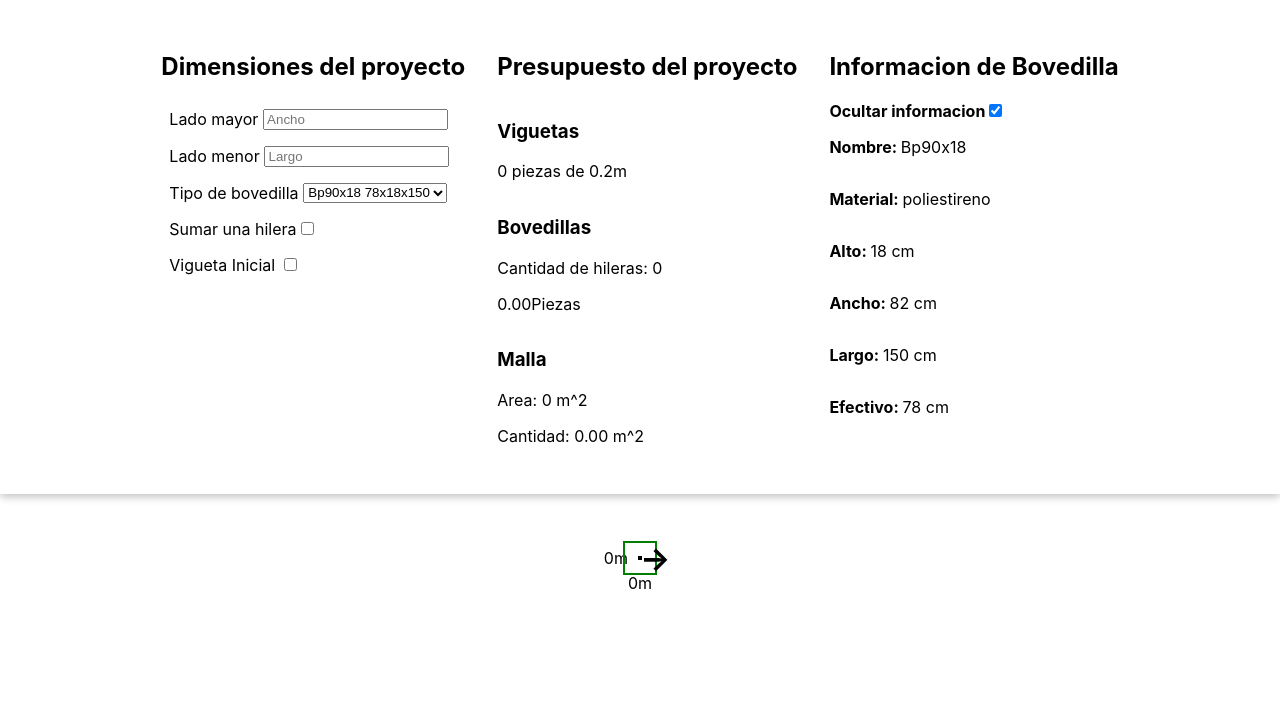
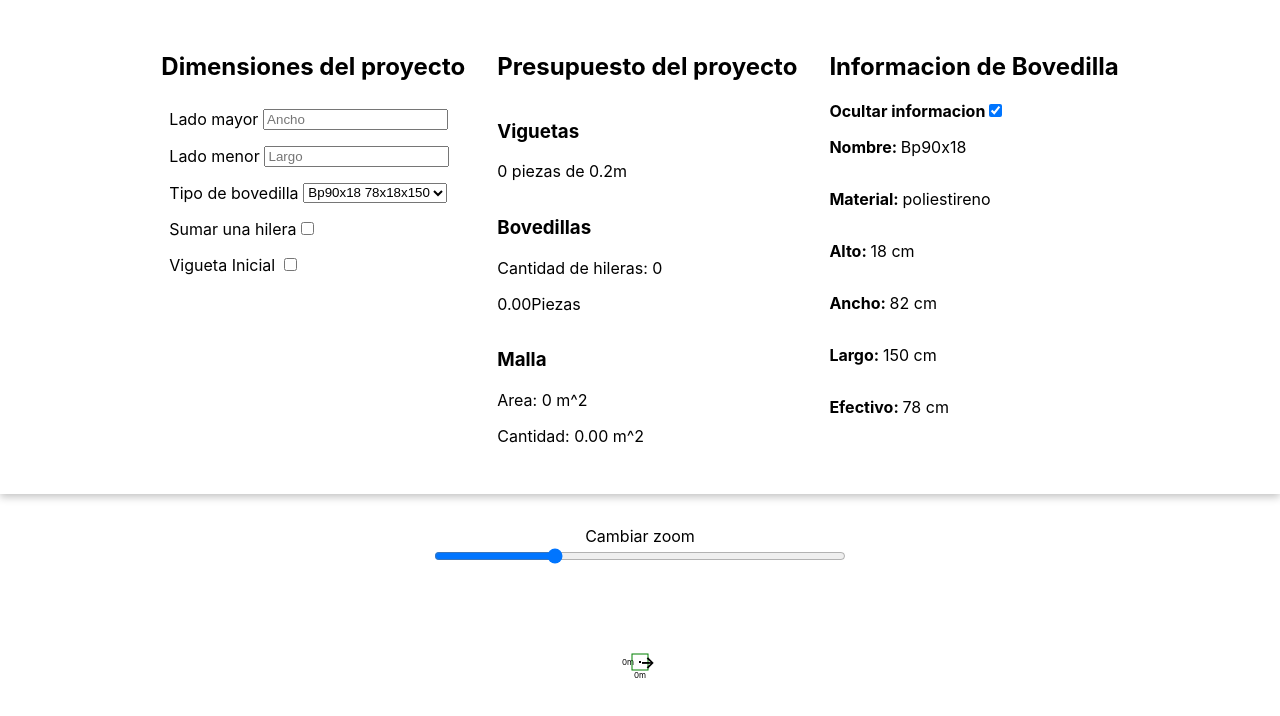
Before and after one commit to CarlosCr18/viguetas, a React (Create React App) app: page / in a window 1280 px wide. Shown: the top 716 px of the page. Built offline with nearby package versions, Linux system fonts and the light colour scheme.

Commit message:
Rediseno y actualizacion de informacion

```diff
--- a/src/App.css
+++ b/src/App.css
@@ -1,6 +1,16 @@
 *,
 *::after {
   box-sizing: border-box;
+}
+:root {
+  --escala: 0.5;
+}
+body {
+  width: 100vw;
+  display: flex;
+  flex-direction: column;
+  place-content: center;
+  place-items: center;
 }
 
 .App {
@@ -38,6 +48,7 @@
 
 .viguetasContainer {
   position: relative;
+  display: flex;
 }
 
 .viguetasContainer::after {
@@ -83,9 +94,11 @@
   display: grid;
   max-width: 100%;
   margin-block: 2rem !important;
-  place-content: center !important;
+  margin-inline: 0;
+  place-content: start !important;
   place-items: center;
   padding: 2rem;
+  transform: scale(var(--escala));
 }
 
 .tipoDeBovedillaInformacion {
@@ -97,20 +110,19 @@
 .InformacionMaterialContainer {
   text-align: start;
 }
+.sliderContainer {
+  padding: 2rem;
+  width: min(90%, 30rem);
+  display: flex;
+  flex-direction: column;
+}
 
-@media (max-width: 568px) {
-  body {
-    width: 100vw;
-    display: flex;
-    place-content: center;
-    place-items: center;
-  }
+@media (max-width: 815px) {
   .App-header {
     display: grid;
   }
   .Appvigueta {
     max-width: 90%;
-    transform-origin: right;
-    place-content: start !important;
+    transform-origin: right top;
   }
 }
--- a/src/App.tsx
+++ b/src/App.tsx
@@ -61,6 +61,21 @@ function App() {
         <InformacionDeBovedilla tipoDeBovedilla={tipoDeBovedilla} />
       </header>
       <body>
+        <div className="sliderContainer">
+          <label htmlFor="slider">Cambiar zoom </label>
+          <input
+            id="slider"
+            type="range"
+            min="30"
+            max="100"
+            onChange={({ target }) => {
+              document.documentElement.style.setProperty(
+                `--escala`,
+                "" + parseInt(target.value) / 100
+              );
+            }}
+          ></input>
+        </div>
         <div className="Appvigueta">
           <Vigueta
             ancho={ancho}
--- a/src/vigueta.tsx
+++ b/src/vigueta.tsx
@@ -71,7 +71,6 @@ const Vigueta: React.FC<Props> = ({
     width: ancho + "px",
     height: largo + "px",
     outline: "2px solid black",
-    display: "flex",
   };
 
   let arrayDeViguetas: any = [];
```
